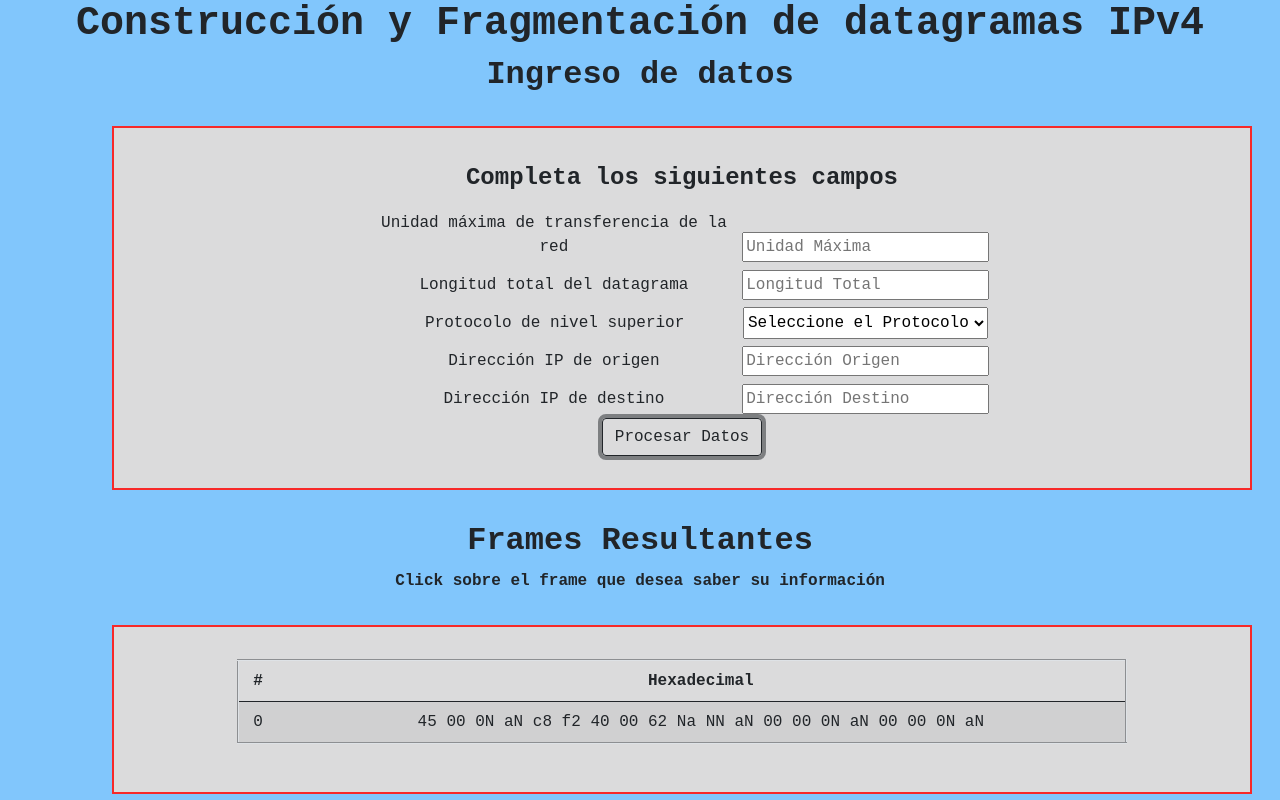
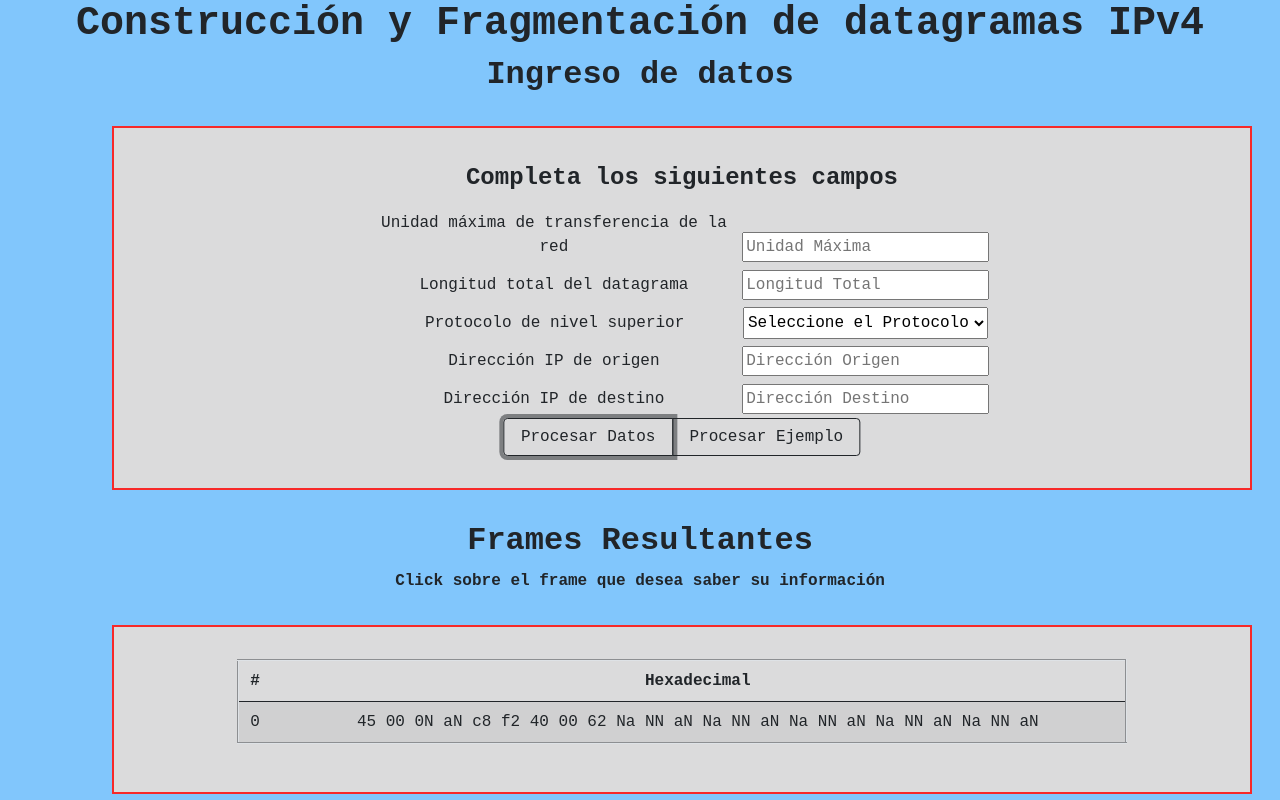
Before and after one commit to tapas2000/Redes-2---wireshark, a plain HTML site: page index.html in a window 1280 px wide. Both pictures are taken after a click on the button "Procesar Datos". Shown: the top 800 px of the page. Drawn offline with nearby package versions, Linux system fonts and the light colour scheme; some packages are replaced by stand-ins of ours; a script that the page names is missing.

Commit message:
Trabajo Finalizado - Entregable
Trabajo completo, para entregar (última versión)

```diff
--- a/css/styles.css
+++ b/css/styles.css
@@ -51,3 +51,9 @@
     font-family: 'Courier New', Courier, monospace;
     font-weight: bold;
 }
+
+div.btn-group {
+    width: 33.33%;
+    display: flex;
+    justify-content: center
+}
--- a/index.html
+++ b/index.html
@@ -58,9 +58,11 @@
                         name="direccionDestino">
                 </div>
 
-                <div>
+                <div class="btn-group" role="group" aria-label="Basic outlined example">
                     <input class="btn btn-outline-dark" type="button" name="guardar" id="guardar" value="Procesar Datos"
                         onclick="guardarD()">
+                    <input type="button" class="btn btn-outline-dark" name="ejemplo" id="ejemplo"
+                        value="Procesar Ejemplo" onclick="procesarEjemplo()">
                 </div>
             </fieldset>
         </form>
--- a/js/logica.js
+++ b/js/logica.js
@@ -91,7 +91,7 @@ function dividirFrame(mtu, ltDatagrama, numIdentificacion, tiempovida, ipProtoco
                 frameTotales.push(armarFrame(mtu, numIdentificacion, 0, 1, despAux, tiempovida, ipProtocolo, dirIpOrigen, dirIpDestino))
                 i = 1 + i
                 //Se calcula el dezplazamiento deacuerdo al anterior frame
-                despAux = (mtu) * i
+                despAux = (mtu) * (i - 1)
             }
         }
 
@@ -211,25 +211,19 @@ function armarFrame(ltDatagrama, numIdentificacion, df, mf, desplazamiento, tiem
     frameBinario += "-" + ipProtocoloBin
 
     // Dirección ip origen
-    dirIpOrigenHex = dirIpOrigen.toString(16)
-    dirIpOrigenBin = dirIpOrigen.toString(2)
+    dirIpOrigenHex = dirIpOrigen
+    dirIpOrigenBin = parseInt(dirIpOrigen, 16).toString(2)
 
-    if (dirIpOrigenHex.length < 8) {
-        dirIpOrigenHex = agregarDigitoFaltante(dirIpOrigenHex, 8 - dirIpOrigenHex.length)
-    }
-    if (dirIpOrigenBin.length < 32) {
-        dirIpOrigenBin = agregarDigitoFaltante(dirIpOrigenBin, 32 - dirIpOrigenBin.length)
+    if (dirIpOrigenBin.length < 16) {
+        dirIpOrigenBin = agregarDigitoFaltante(dirIpOrigenBin, 16 - dirIpOrigenBin.length)
     }
 
     // Dirección ip destino
-    dirIpDestinoHex = dirIpDestino.toString(16)
-    dirIpDestinoBin = dirIpDestino.toString(2)
+    dirIpDestinoHex = dirIpDestino
+    dirIpDestinoBin = parseInt(dirIpDestino, 16).toString(2)
 
-    if (dirIpDestinoHex.length < 8) {
-        dirIpDestinoHex = agregarDigitoFaltante(dirIpDestinoHex, 8 - dirIpDestinoHex.length)
-    }
-    if (dirIpDestinoBin.length < 32) {
-        dirIpDestinoBin = agregarDigitoFaltante(dirIpDestinoBin, 32 - dirIpDestinoBin.length)
+    if (dirIpDestinoBin.length < 16) {
+        dirIpDestinoBin = agregarDigitoFaltante(dirIpDestinoBin, 16 - dirIpDestinoBin.length)
     }
 
     sumaComprobacion = encontrarSumaComprobacion(frameHexa + dirIpOrigenHex + dirIpDestinoHex)
@@ -240,7 +234,7 @@ function armarFrame(ltDatagrama, numIdentificacion, df, mf, desplazamiento, tiem
     frameHexa += "-" + dirIpOrigenHex + "-" + dirIpDestinoHex
     frameBinario += "-" + dirIpOrigenBin + "-" + dirIpDestinoBin
 
-    //console.log("Frame Hexa : ",frameHexa, " Frame Binario : ", frameBinario)
+    console.log("Frame Hexa : ",frameHexa)
     return frameHexa + ":" + frameBinario
 }
 
@@ -324,10 +318,15 @@ function encontrarSumaComprobacion(cabecera) {
 function transformardireccion(direccion) {
 
     var dividirDir = direccion.split(".")
+    var parteA = parseInt(dividirDir[0]).toString(16)
+    var parteB = parseInt(dividirDir[1]).toString(16)
+    var parteC = parseInt(dividirDir[2]).toString(16)
+    var parteD = parseInt(dividirDir[3]).toString(16)
 
-    cadenaBin = parseInt(dividirDir[0]).toString(2) + parseInt(dividirDir[1]).toString(2) + parseInt(dividirDir[2]).toString(2) + parseInt(dividirDir[3]).toString(2)
+    cadenaBin = agregarDigitoFaltante(parteA, 2 - parteA.length) + agregarDigitoFaltante(parteB, 2 - parteB.length) + agregarDigitoFaltante(parteC, 2 - parteC.length) + agregarDigitoFaltante(parteD, 2 - parteD.length)
     //console.log(cadenaBin)
-    return parseInt(cadenaBin, 2)
+
+    return cadenaBin
 }
 
 /**
@@ -597,3 +596,11 @@ function pintarDatagramaB() {
 
     document.getElementById('ipHexadecimal').innerHTML = dataFinal
 }
+
+function procesarEjemplo(){
+    document.getElementById('unidadMaxima').defaultValue = "1500"
+    document.getElementById("longitudTotal").defaultValue = "5000"
+    document.getElementById("tipoProtocolo").value = "1"
+    document.getElementById("direccionOrigen").defaultValue = "192.168.20.5"
+    document.getElementById("direccionDestino").defaultValue = "192.168.30.7"
+}
```
